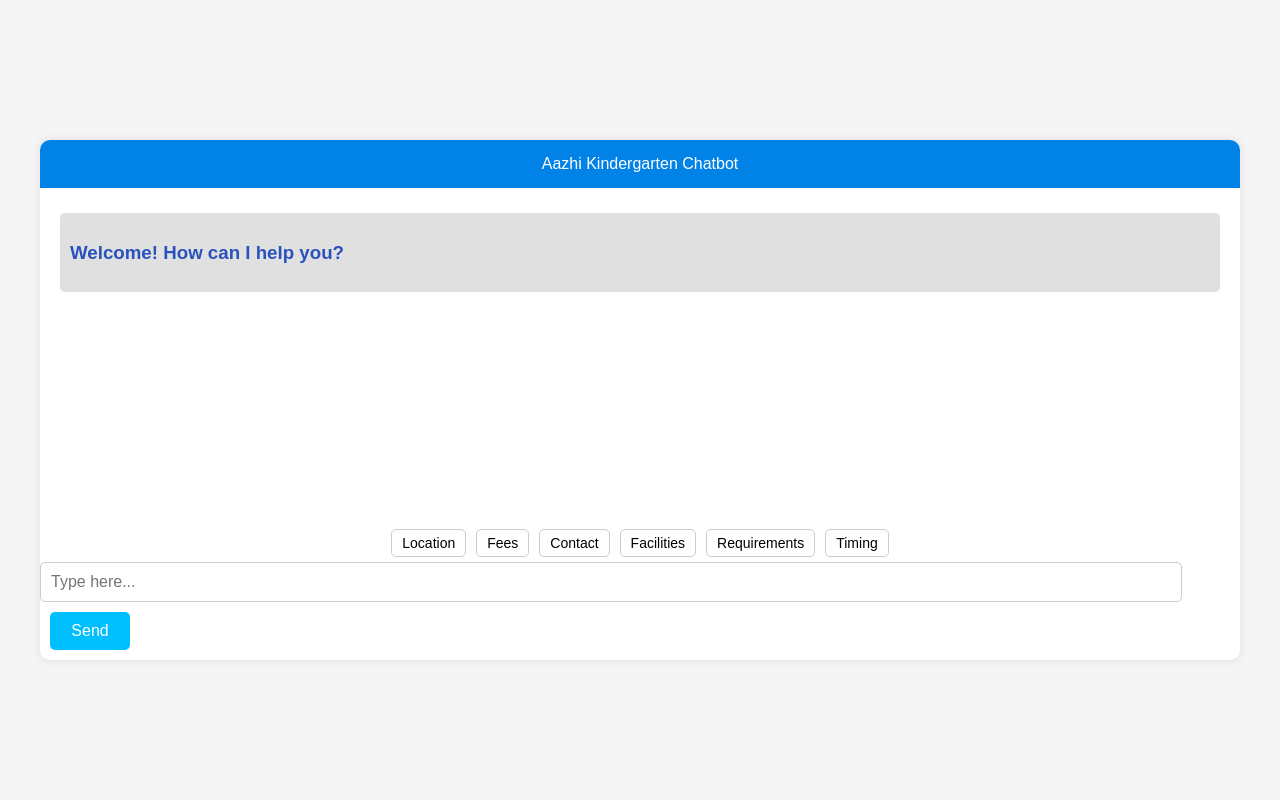
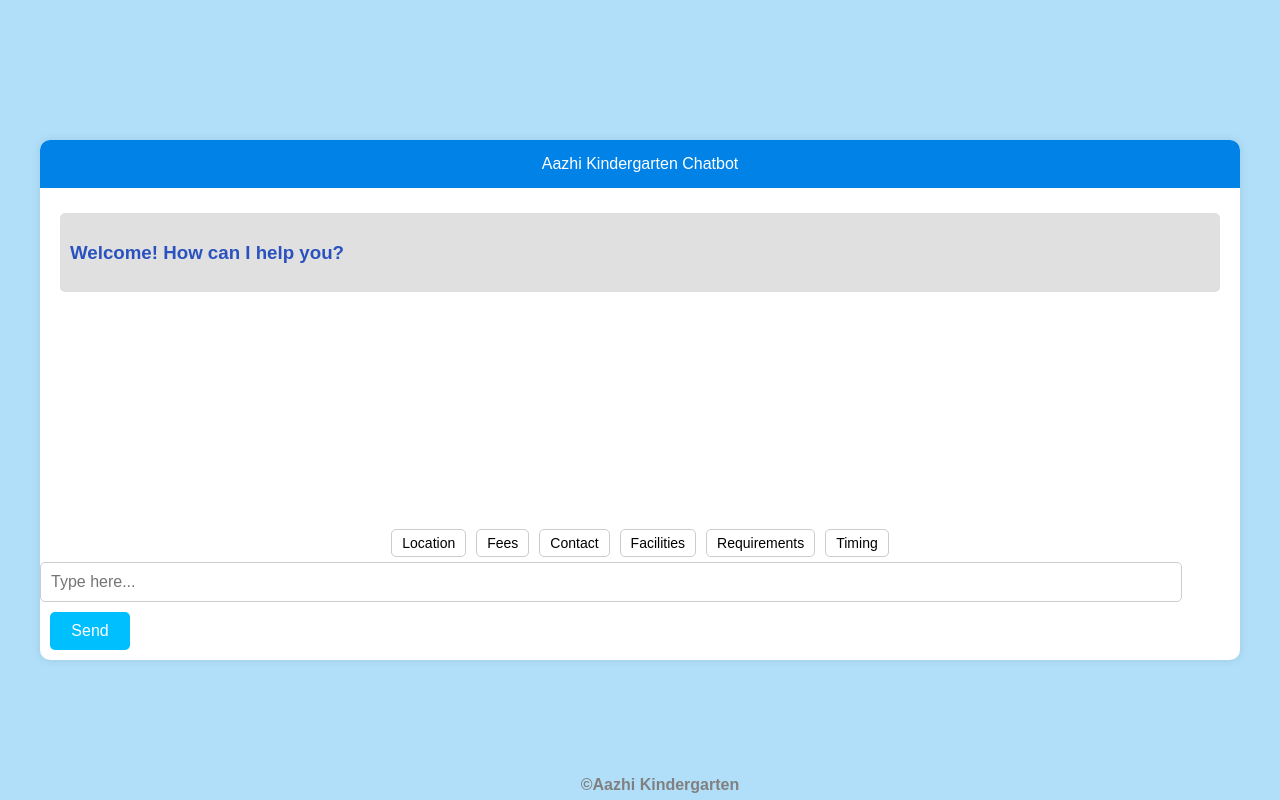
Before and after one commit to NithishProgrammer/chatbot, a plain HTML site: page aazhi.html in a window 1280 px wide. Drawn offline with Linux system fonts and the light colour scheme.

Commit message:
Add files via upload

```diff
--- a/aazhi.html
+++ b/aazhi.html
@@ -4,14 +4,14 @@
     <meta charset="UTF-8">
     <meta name="viewport" content="width=device-width, initial-scale=1.0">
     <title>Chatbot</title>
+    <link rel="icon" href="chatbot.svg">
     <meta name="keyword" content="Aazhi Kindergarten Chatbot, aazhi kindergarten chatbot, aazhikindergarten chatbot, aazhikindergarten, Aazhi Kindergarten, aazhi kindergarten">
     <meta name="description" content="This is a Chatbot of Aazhi Kindergarten that helps you to know some information about Aazhi Kindergarten Training Centre.">
     <!-- Replace the existing link tag with an img tag for your logo -->
-    <link rel="icon" href="chatbot.svg">
     <style>
         body {
             font-family: Arial, sans-serif;
-            background-color: #f5f5f5;
+            background-color: #b1dff9;
             margin: 0;
             padding: 0;
             display: flex;
@@ -125,6 +125,17 @@
             0% { transform: rotate(0deg); }
             100% { transform: rotate(360deg); }
         }
+
+        #footer {
+    position: fixed; /* or "absolute" depending on your preference */
+    bottom: 0;
+    left: 0;
+    width: 100%;
+    background-color: #b1dff9;
+    text-align: center;
+    padding: 20px;
+    height: 25px;
+
     </style>
 </head>
 <body>
@@ -144,6 +155,9 @@
         <input type="text" id="user-input" placeholder="Type here...">
         <button onclick="sendMessage()">Send</button>
     </div>
+
+
+
 
     <script>
         function sendMessage() {
@@ -239,5 +253,10 @@ window.onload = function() {
 
 
     </script>
+ <footer style="text-align: center; padding: 20px;" id="footer">
+        <h4 style="color: gray;">©Aazhi Kindergarten</h4><br>
+    </footer>
+
+
 </body>
 </html>
```
